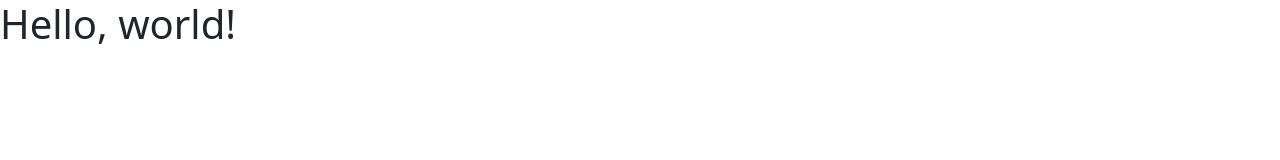
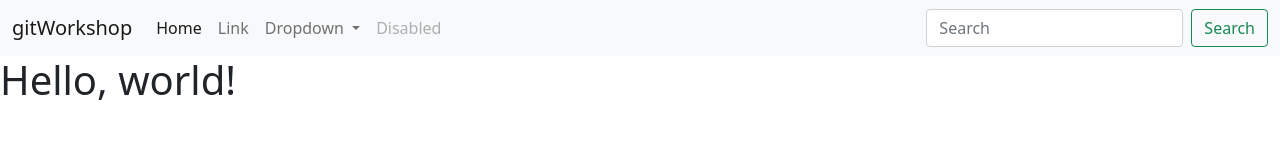
Before and after one commit to Rakrit100/gitWorkshop, a plain HTML site: page Index.html in a window 1280 px wide. Drawn offline with nearby package versions, Linux system fonts and the light colour scheme.

Commit message:
Navbar Implemented

```diff
--- a/Index.html
+++ b/Index.html
@@ -11,8 +11,44 @@
     <title>Hello, world!</title>
   </head>
   <body>
-    <h1>Hello, world!</h1>
 
+    <nav class="navbar navbar-expand-lg navbar-light bg-light">
+        <div class="container-fluid">
+          <a class="navbar-brand" href="#">gitWorkshop</a>
+          <button class="navbar-toggler" type="button" data-bs-toggle="collapse" data-bs-target="#navbarSupportedContent" aria-controls="navbarSupportedContent" aria-expanded="false" aria-label="Toggle navigation">
+            <span class="navbar-toggler-icon"></span>
+          </button>
+          <div class="collapse navbar-collapse" id="navbarSupportedContent">
+            <ul class="navbar-nav me-auto mb-2 mb-lg-0">
+              <li class="nav-item">
+                <a class="nav-link active" aria-current="page" href="#">Home</a>
+              </li>
+              <li class="nav-item">
+                <a class="nav-link" href="#">Link</a>
+              </li>
+              <li class="nav-item dropdown">
+                <a class="nav-link dropdown-toggle" href="#" id="navbarDropdown" role="button" data-bs-toggle="dropdown" aria-expanded="false">
+                  Dropdown
+                </a>
+                <ul class="dropdown-menu" aria-labelledby="navbarDropdown">
+                  <li><a class="dropdown-item" href="#">Action</a></li>
+                  <li><a class="dropdown-item" href="#">Another action</a></li>
+                  <li><hr class="dropdown-divider"></li>
+                  <li><a class="dropdown-item" href="#">Something else here</a></li>
+                </ul>
+              </li>
+              <li class="nav-item">
+                <a class="nav-link disabled" href="#" tabindex="-1" aria-disabled="true">Disabled</a>
+              </li>
+            </ul>
+            <form class="d-flex">
+              <input class="form-control me-2" type="search" placeholder="Search" aria-label="Search">
+              <button class="btn btn-outline-success" type="submit">Search</button>
+            </form>
+          </div>
+        </div>
+      </nav>
+      <h1>Hello, world!</h1>
     <!-- Optional JavaScript; choose one of the two! -->
 
     <!-- Option 1: Bootstrap Bundle with Popper -->
```
